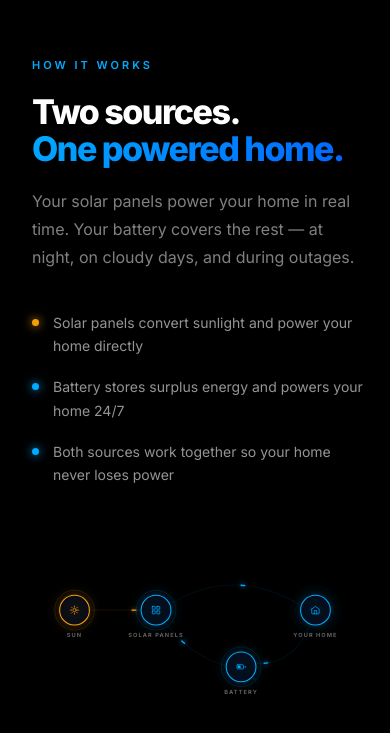
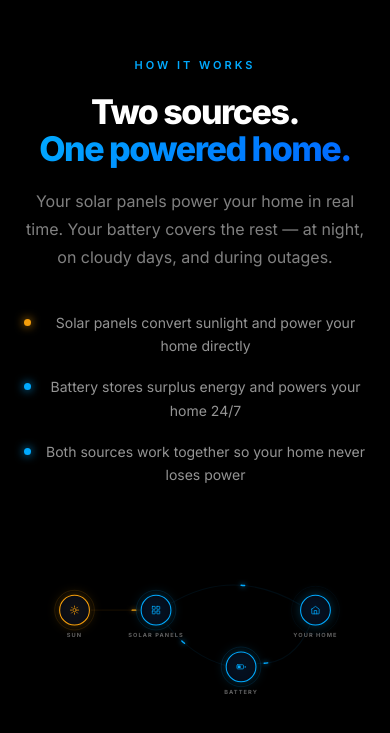
Before and after one commit to MusetKad000/sunlink-solution, a Next.js app: page / in a window 390 px wide. Shown: the part 958-1691 px from the top of the page. Built offline with nearby package versions, Linux system fonts and the light colour scheme.

Commit message:
Center SolarFlowDiagram copy on mobile
Co-Authored-By: Claude Sonnet 4.6 <noreply@anthropic.com>

```diff
--- a/src/components/SolarFlowDiagram.tsx
+++ b/src/components/SolarFlowDiagram.tsx
@@ -137,7 +137,7 @@ export default function SolarFlowDiagram() {
       >
 
         {/* ── Left: copy ──────────────────────────────── */}
-        <motion.div {...fadeUp(0)} style={{ paddingLeft: 8 }}>
+        <motion.div {...fadeUp(0)} className="sfd-copy" style={{ paddingLeft: 8 }}>
           <div style={{
             fontSize: 11,
             fontWeight: 600,
@@ -293,6 +293,10 @@ export default function SolarFlowDiagram() {
         @media(max-width:768px){
           .sfd-grid{grid-template-columns:1fr!important; gap:32px!important;}
           .sfd-grid>div:last-child{padding:0 8px;}
+          .sfd-copy{text-align:center!important; padding-left:0!important;}
+          .sfd-copy ul{align-items:center!important;}
+          .sfd-copy li{justify-content:center!important;}
+          .sfd-copy p{margin-left:auto!important; margin-right:auto!important;}
         }
       `}</style>
     </section>
```
